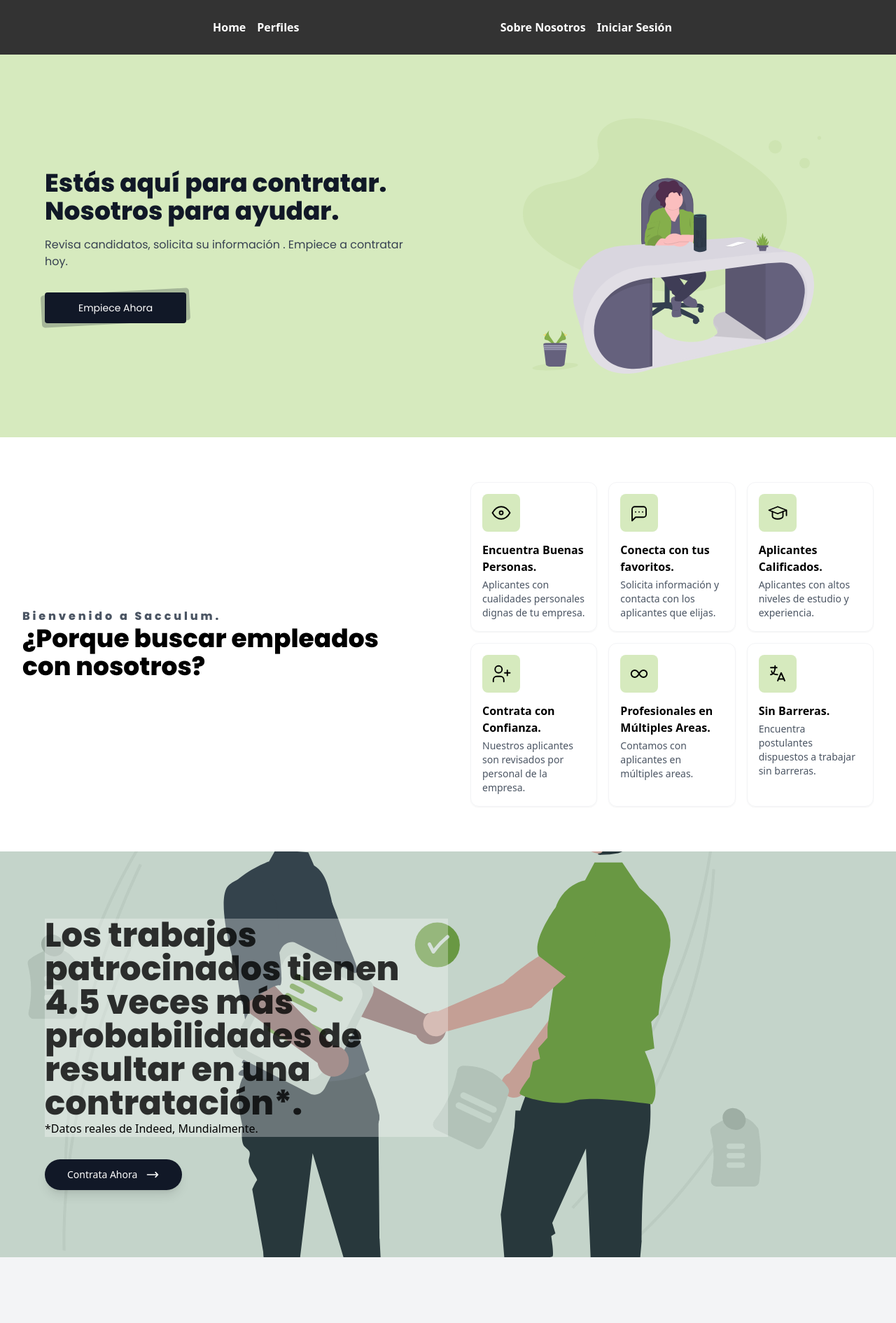
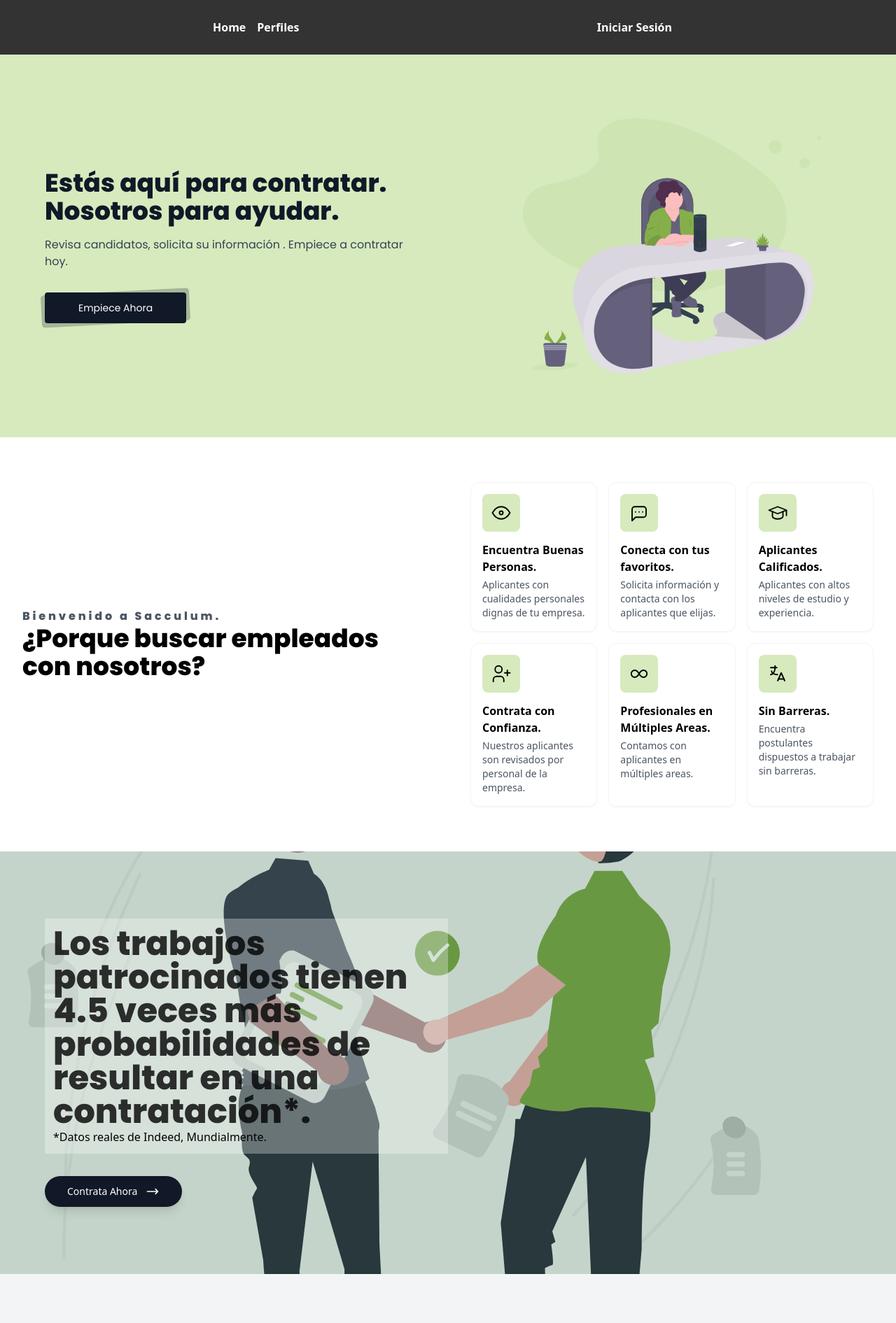
Before and after one commit to jromerooo2/portal-bolsa-ricaldone, a Next.js app: page / in a window 1280 px wide. Shown: the top 1891 px of the page at 70% size. Built offline with nearby package versions, Linux system fonts and the light colour scheme; no server answers.

Commit message:
sin Sobre Nosotros

```diff
--- a/components/Landing/HeroTwo.js
+++ b/components/Landing/HeroTwo.js
@@ -4,7 +4,7 @@ export default function HeroTwo(){
       >
         <div className="p-8 md:p-12 lg:px-16 lg:py-24 bg-green-900/25">
           <div className="max-w-xl text-center sm:text-left">
-            <div className="bg-white/30">
+            <div className="bg-white/30 p-3">
                 <h2 className="text-2xl font-bold text-black/80  sm:text-3xl md:text-5xl font-poppins">
                 Los trabajos patrocinados tienen 4.5 veces más probabilidades de resultar en una contratación*.
                 </h2>
--- a/components/header.js
+++ b/components/header.js
@@ -40,11 +40,6 @@ function Header() {
                       </Link>
                     </li>
 
-          <li>
-            <Link href="/about">
-              <a>Sobre Nosotros</a>
-            </Link>
-          </li>
           {
             (user ? (
 
```
